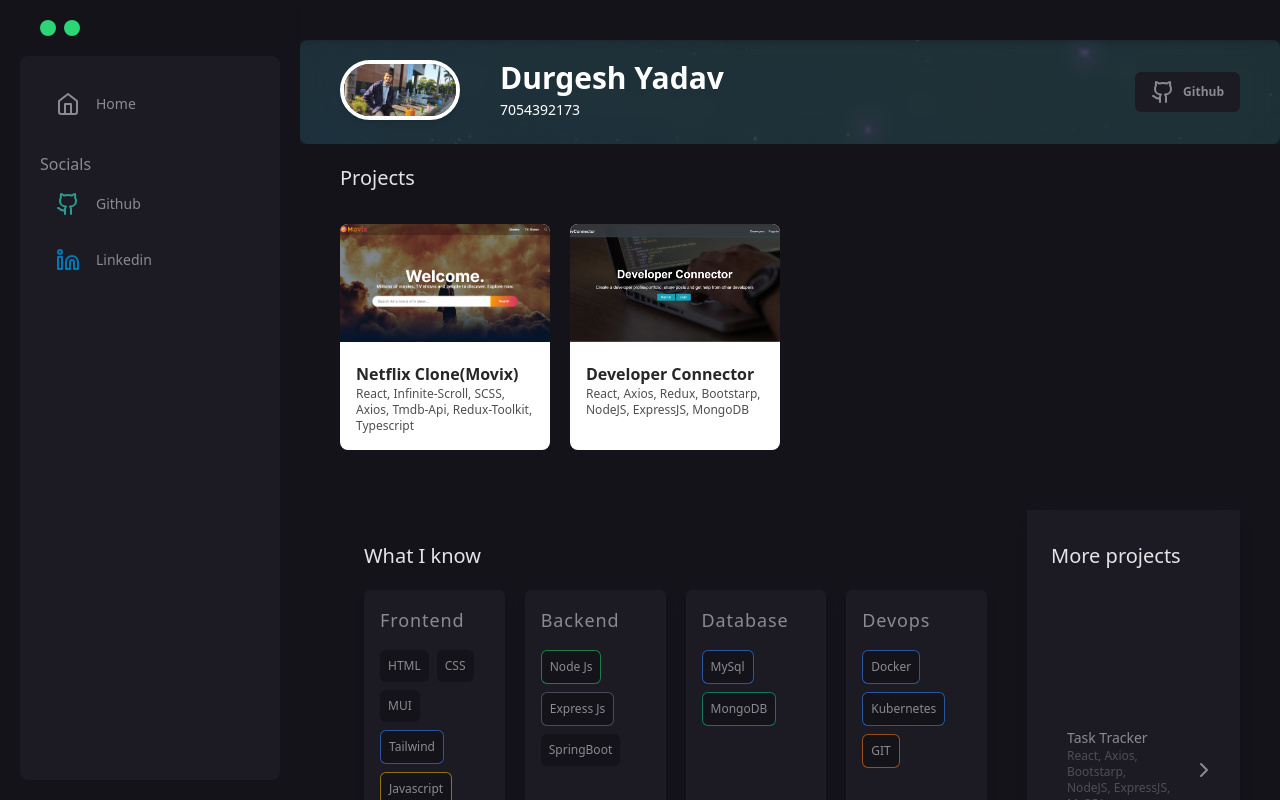
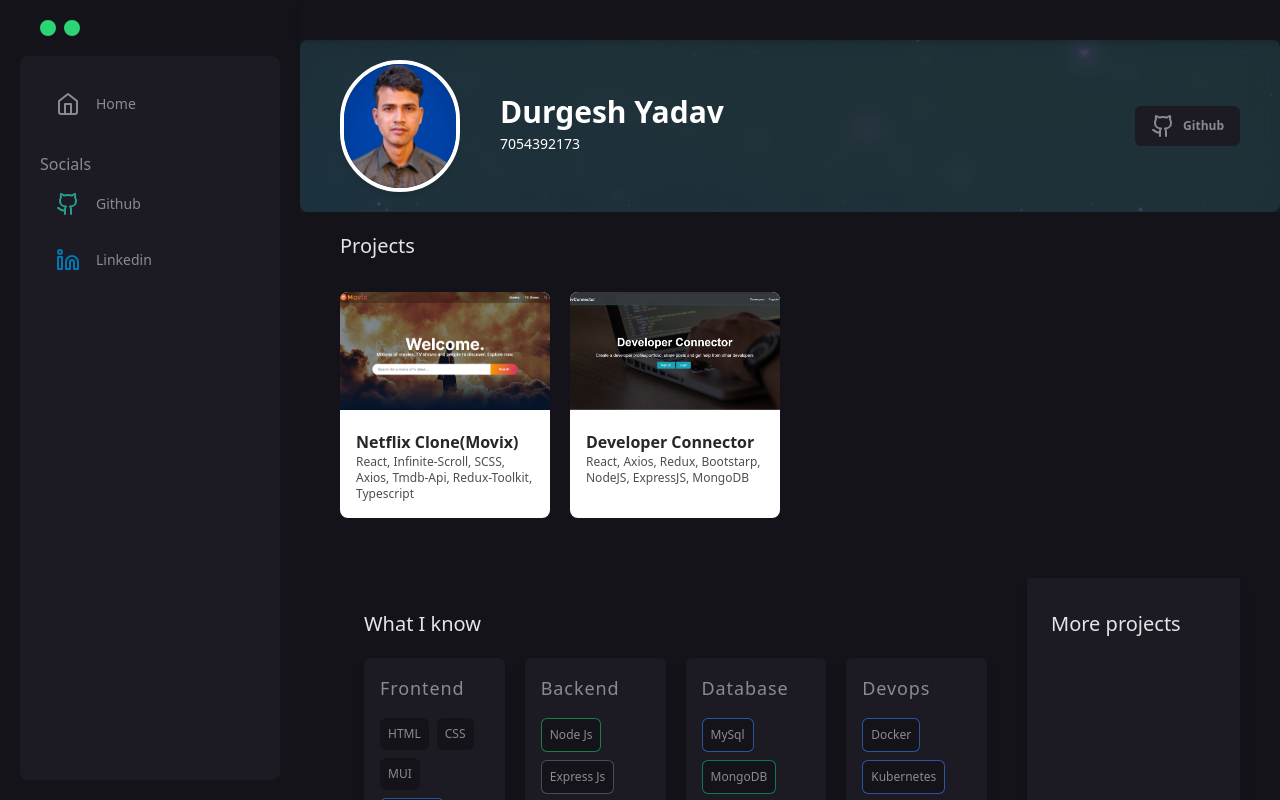
Before and after one commit to durgeshkryadav/durgesh-yadav, a Next.js app: page / in a window 1280 px wide. Shown: the top 800 px of the page. Built offline with nearby package versions, Linux system fonts and the light colour scheme.

Commit message:
added_profile_picture

```diff
--- a/src/components/cover/ProfilePic.tsx
+++ b/src/components/cover/ProfilePic.tsx
@@ -1,17 +1,17 @@
-import Image from 'next/image';
-import { FC } from 'react';
+import Image from "next/image";
+import { FC } from "react";
 
 interface ProfilePicProps {}
 
 const ProfilePic: FC<ProfilePicProps> = ({}) => {
   return (
-        <div className="">
+    <div className=''>
       <Image
-                alt="Durgesh Yadav"
-                src="/images/durgesh.jpeg"
+        alt='Durgesh Yadav'
+        src='/images/durgesh.png'
         height={120}
         width={120}
-                className="object-cover border-4 border-white rounded-full shadow-md"
+        className='object-cover border-4 border-white rounded-full shadow-md'
       />
     </div>
   );
```
Also changed, not shown: public/images/durgesh.jpeg (deleted), public/images/durgesh.png (added). Lines whose indentation alone changed are shown as unchanged.
